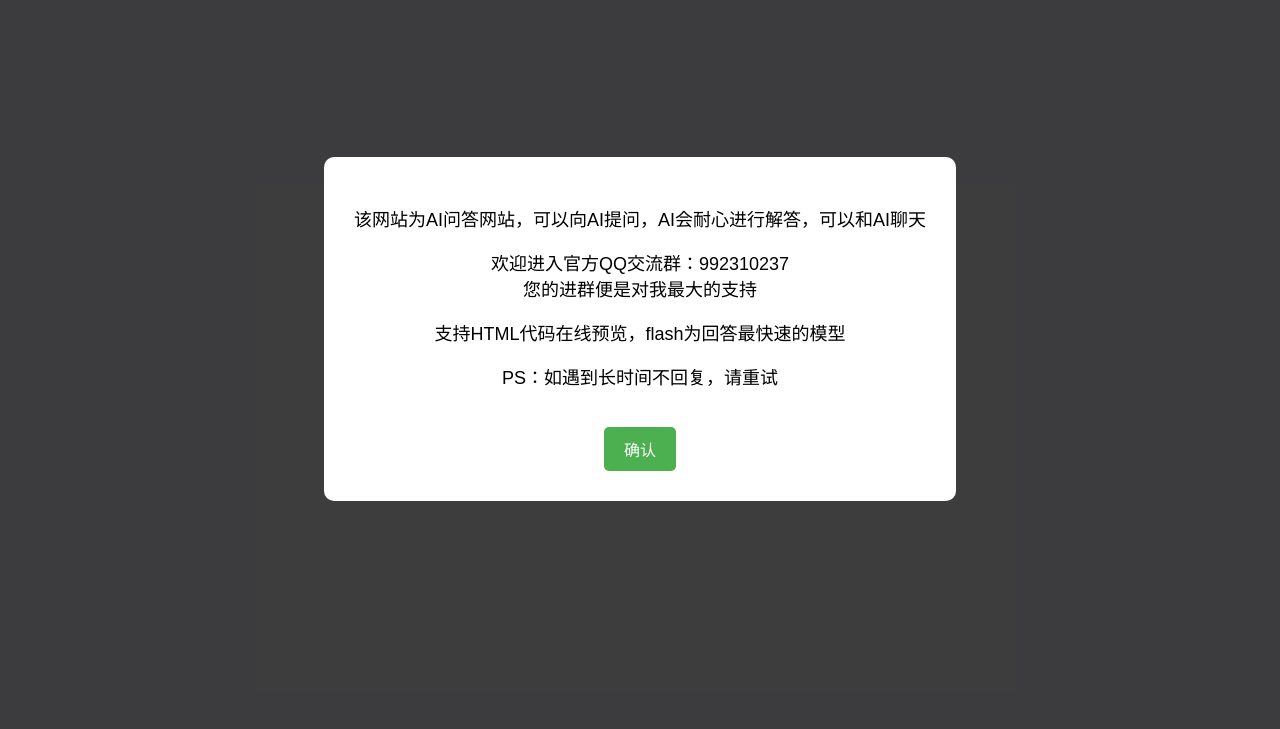
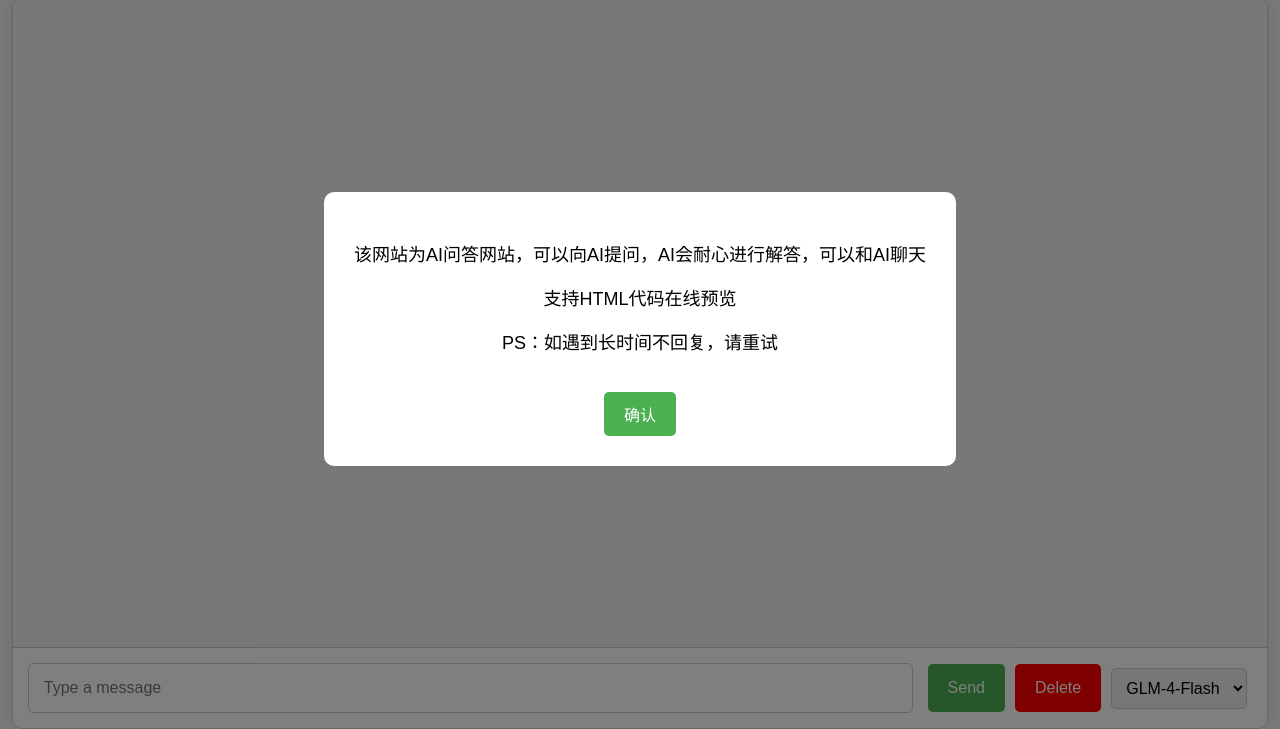
Before and after one commit to mihoyo520/mihoyo520.github.io, a plain HTML site: page index.html in a window 1280 px wide. Shown: the part 71-800 px from the top of the page. Drawn offline with nearby package versions, Linux system fonts and the light colour scheme.

Commit message:
Update index.html

````diff
--- a/index.html
+++ b/index.html
@@ -1,3 +1,7 @@
+
+
+
+
 <!DOCTYPE html>
 <html lang="en">
 <head>
@@ -101,7 +105,7 @@
     .preview-window {
       margin-top: 10px;
       width: 100%;
-      height: 500px;
+      height: 500px; /* Increased height for better visibility */
       border: 1px solid #ccc;
       border-radius: 10px;
       overflow: auto;
@@ -219,70 +223,11 @@
         width: auto;
       }
     }
-    #password-modal {
-    position: fixed;
-    top: 0;
-    left: 0;
-    width: 100%;
-    height: 100%;
-    background: rgba(0, 0, 0, 0.5);
-    display: flex;
-    justify-content: center;
-    align-items: center;
-    z-index: 1000;
-  }
-
-  #password-message {
-    background: white;
-    padding: 40px;
-    border-radius: 10px;
-    text-align: center;
-    font-size: 18px;
-    max-width: 400px;
-    width: 90%;
-    box-shadow: 0 4px 8px rgba(0, 0, 0, 0.2);
-  }
-
-  #password-message p {
-    margin-bottom: 20px;
-  }
-
-  #password-input {
-    width: 100%;
-    padding: 15px;
-    border: 1px solid #ccc;
-    border-radius: 5px;
-    font-size: 16px;
-    margin-bottom: 20px;
-    box-shadow: 0 2px 4px rgba(0, 0, 0, 0.1);
-    transition: border-color 0.3s, box-shadow 0.3s;
-  }
-
-  #password-input:focus {
-    border-color: #4CAF50;
-    box-shadow: 0 0 5px rgba(0, 0, 0, 0.2);
-    outline: none;
-  }
-
-  #password-message button {
-    padding: 10px 20px;
-    border: none;
-    background-color: #4CAF50;
-    color: white;
-    font-size: 16px;
-    border-radius: 5px;
-    cursor: pointer;
-    transition: background-color 0.3s;
-  }
-
-  #password-message button:hover {
-    background-color: #45a049;
-  }
   </style>
 </head>
 <body>
   <div id="header">WUWANGZE-AI</div>
-  <div id="chat-container" style="display: none;">
+  <div id="chat-container">
     <div id="chat-box"></div>
     <div id="input-container">
       <input type="text" id="user-input" placeholder="Type a message">
@@ -291,28 +236,17 @@
         <button id="delete-btn" onclick="deleteMessages()">Delete</button>
         <div id="model-selector">
           <select id="model-options" onchange="changeModel()">
-            <option value="GLM-4-0520">GLM-4-0520</option>
-            <option value="GLM-4-AllTools">GLM-4-AllTools</option>
-            <option value="GLM-4-Air">GLM-4-Air</option>
             <option value="GLM-4-Flash">GLM-4-Flash</option>
           </select>
         </div>
       </div>
     </div>
   </div>
-  <div id="password-modal">
-    <div id="password-message">
-      <p>请输入访问密码：</p>
-      <input type="password" id="password-input" placeholder="密码">
-      <button onclick="checkPassword()">确认</button>
-    </div>
-  </div>
 
   <div id="welcome-modal">
     <div id="welcome-message">
       <p>该网站为AI问答网站，可以向AI提问，AI会耐心进行解答，可以和AI聊天</p>
-      <p>欢迎进入官方QQ交流群：992310237<br>您的进群便是对我最大的支持</p>
-      <p>支持HTML代码在线预览，flash为回答最快速的模型</p>
+      <p>支持HTML代码在线预览</p>
       <p>PS：如遇到长时间不回复，请重试</p>
       <button onclick="closeModal()">确认</button>
     </div>
@@ -320,18 +254,8 @@
 
   <script>
     var conversation = [];
-    var selectedModel = "GLM-4-0520";
+    var selectedModel = "GLM-4-Flash";
     var sequence = 1;
-
-    function checkPassword() {
-      var password = document.getElementById("password-input").value.trim();
-      if (password === "wwz333409") {
-        document.getElementById("password-modal").style.display = "none";
-        document.getElementById("chat-container").style.display = "flex";
-      } else {
-        window.location.href = "https://www.baidu.com";
-      }
-    }
 
     function sendMessage() {
       var userInput = document.getElementById("user-input").value.trim();
@@ -347,7 +271,7 @@
         method: "POST",
         headers: {
           "Content-Type": "application/json",
-          Authorization: "Bearer ef365f5975e3758fe6c6917003c7aca5.U4Z5DEl8qbnYRQWY",
+          Authorization: "Bearer c8e2e4d0ab3af80d2301b174f5fa7b2a.4OqaQul4ajMRr5x1",
         },
         body: JSON.stringify({
           model: selectedModel,
@@ -437,11 +361,14 @@
       var previewWindow = document.createElement("div");
       previewWindow.className = "preview-window";
 
+      // 只提取代码块部分
       var codeBlockMatch = text.match(/```html\s*([\s\S]*?)\s*```/);
       var codeContent = codeBlockMatch ? codeBlockMatch[1] : '';
 
+      // Ensure text is properly escaped
       var escapedText = codeContent.replace(/</g, '&lt;').replace(/>/g, '&gt;').replace(/"/g, '&quot;').replace(/'/g, '&#039;');
 
+      // Create iframe and set srcdoc property
       previewWindow.innerHTML = `<iframe srcdoc="${escapedText}"></iframe>`;
       messageElement.appendChild(previewWindow);
     }
@@ -478,15 +405,6 @@
       modal.style.display = 'none';
     }
 
-    function detectDevTools() {
-      var threshold = 160; // Threshold for detecting devtools
-      var width = window.outerWidth - window.innerWidth > threshold;
-      var height = window.outerHeight - window.innerHeight > threshold;
-      if (width || height) {
-        window.location.href = "https://www.baidu.com";
-      }
-    }
-
     document.getElementById("user-input").addEventListener("keydown", function (event) {
       if (event.key === "Enter") {
         event.preventDefault();
@@ -498,22 +416,6 @@
       var modal = document.getElementById('welcome-modal');
       modal.style.display = 'flex';
     };
-
-    (function() {
-      // Detect F12 key and right-click
-      document.addEventListener("keydown", function(event) {
-        if (event.key === "F12") {
-          detectDevTools();
-        }
-      });
-      document.addEventListener("contextmenu", function(event) {
-        event.preventDefault();
-      });
-      // Periodic detection of devtools
-      setInterval(detectDevTools, 1000);
-      // Resize event for detecting devtools
-      window.addEventListener("resize", detectDevTools);
-    })();
   </script>
 </body>
 </html>
````
